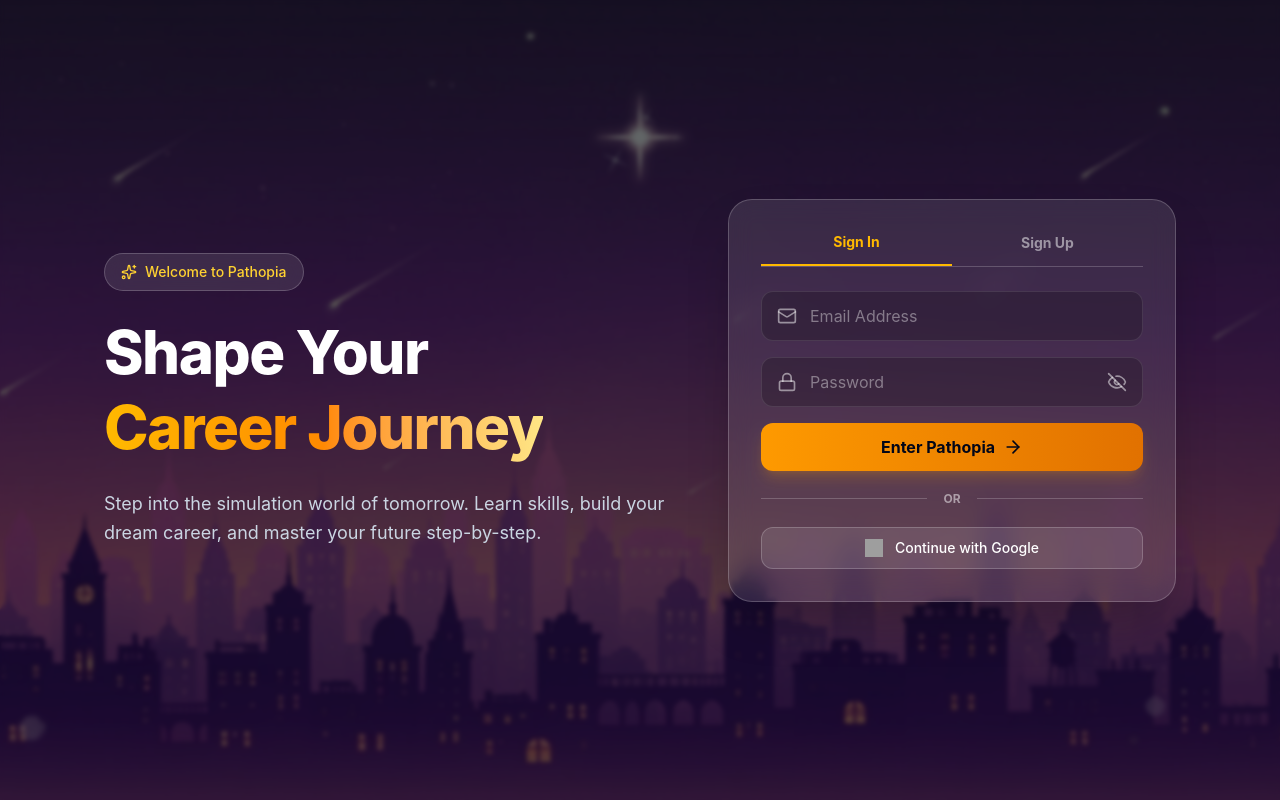
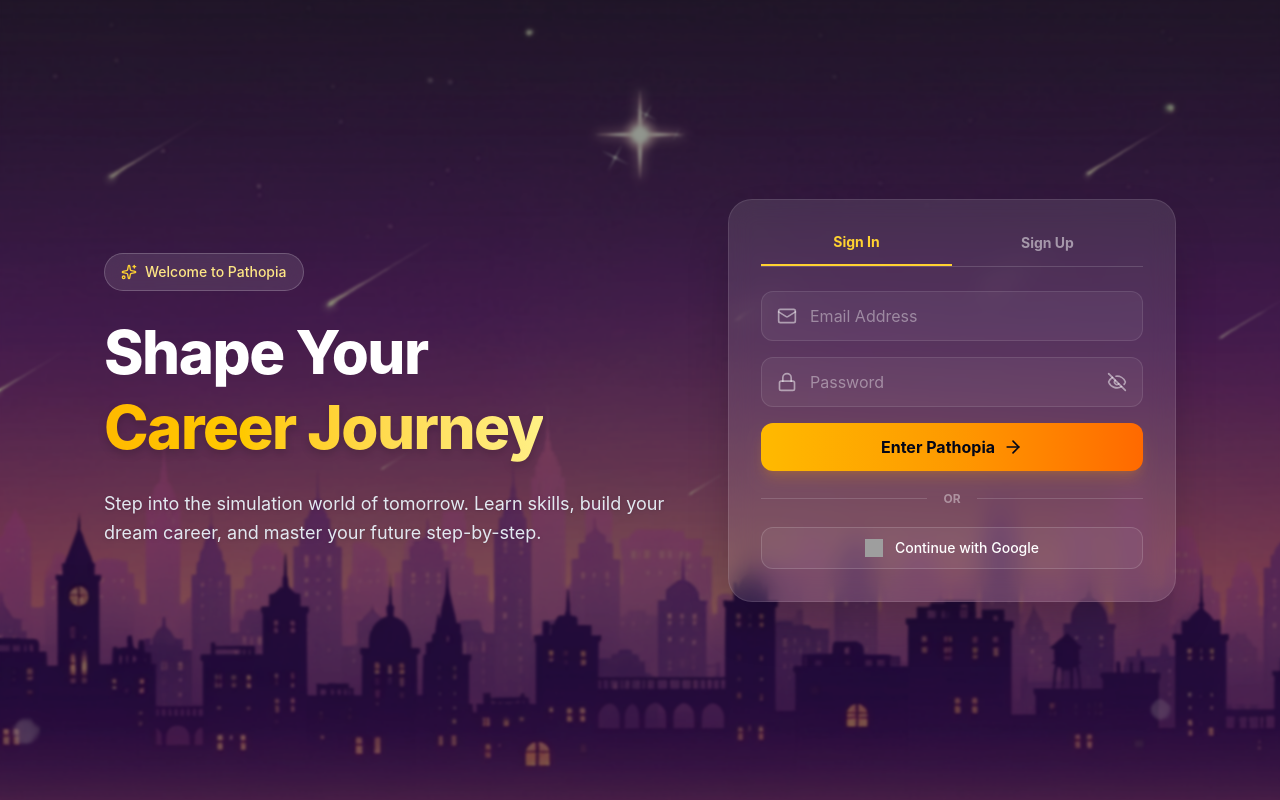
Before and after one commit to shwepoeeain2005/Pathopia, a React app in the folder frontend/: page /login in a window 1280 px wide. Built offline with nearby package versions, Linux system fonts and the light colour scheme; grey boxes are pictures that could not be loaded; the HTML template or start-up script is replaced by a standard one.

Commit message:
fix autofill, more transparency on auth card, adjust  text color

```diff
--- a/frontend/src/components/PathopiaLogin.jsx
+++ b/frontend/src/components/PathopiaLogin.jsx
@@ -10,16 +10,15 @@
     return (
         <div className="relative min-h-screen w-full flex items-center justify-center overflow-hidden bg-slate-950 font-sans">
 
-            {/* 1. Zoom In/Out Background Image Animation */}
+            {/* 1. Background Image Animation */}
             <div
                 className="absolute inset-0 z-0 bg-cover bg-center transition-all duration-1000"
                 style={{
                     backgroundImage: `url(${bgImage})`,
-                    animation: 'zoomInOut 10s infinite alternate ease-in-out'
+                    animation: 'zoomInOut 8s infinite alternate ease-in-out'
                 }}
             />
 
-            {/* Background Custom CSS Animation */}
             <style>{`
         @keyframes zoomInOut {
           0% { transform: scale(1); }
@@ -27,47 +26,47 @@
         }
       `}</style>
 
-            {/* Dark Overlay */}
-            <div className="absolute inset-0 bg-slate-950/60 backdrop-blur-[2px] z-0" />
+            {/* Dark Overlay for better contrast */}
+            <div className="absolute inset-0 bg-slate-950/40 backdrop-blur-[1px] z-0" />
 
             {/* Main Container */}
             <div className="relative z-10 w-full max-w-6xl mx-auto p-6 md:p-10 flex flex-col lg:flex-row items-center justify-between gap-12">
 
-                {/* 2. ဘယ်ဘက် - Pathopia Welcome Section */}
+                {/* ဘယ်ဘက် - Pathopia Welcome Section */}
                 <div className="flex-1 text-white space-y-6 text-center lg:text-left">
-                    <div className="inline-flex items-center gap-2 px-4 py-2 rounded-full bg-white/10 backdrop-blur-md border border-white/20 text-amber-300 text-sm font-medium">
-                        <Sparkles className="w-4 h-4" />
+                    <div className="inline-flex items-center gap-2 px-4 py-2 rounded-full bg-white/10 backdrop-blur-md border border-white/20 text-amber-200 text-sm font-medium">
+                        <Sparkles className="w-4 h-4 text-amber-300" />
                         <span>Welcome to Pathopia</span>
                     </div>
 
                     <h1 className="text-4xl md:text-6xl font-extrabold tracking-tight leading-tight">
                         Shape Your <br />
-                        <span className="bg-gradient-to-r from-amber-400 via-orange-400 to-amber-200 bg-clip-text text-transparent">
-              Career Journey
-            </span>
+                        <span className="bg-gradient-to-r from-amber-400 via-amber-300 to-yellow-200 bg-clip-text text-transparent drop-shadow-lg">
+                            Career Journey
+                        </span>
                     </h1>
 
-                    <p className="text-slate-300 text-base md:text-lg max-w-xl leading-relaxed">
+                    <p className="text-slate-200 text-base md:text-lg max-w-xl leading-relaxed drop-shadow">
                         Step into the simulation world of tomorrow. Learn skills, build your dream career, and master your future step-by-step.
                     </p>
                 </div>
 
-                {/* 3. ညာဘက် - Transparent Glassmorphism Auth Card */}
-                <div className="w-full max-w-md bg-white/10 backdrop-blur-md border border-white/20 rounded-3xl p-8 shadow-2xl text-white">
+                {/* ညာဘက် - Glassmorphism Auth Card */}
+                <div className="w-full max-w-md bg-white/10 backdrop-blur-md border border-white/10 rounded-3xl p-8 shadow-2xl text-white">
 
                     {/* Tab Switcher */}
-                    <div className="flex border-b border-white/20 mb-6 relative">
+                    <div className="flex border-b border-white/15 mb-6 relative">
                         <button
                             type="button"
                             onClick={() => setIsSignIn(true)}
-                            className={`flex-1 pb-3 text-sm font-bold transition-all ${isSignIn ? 'text-amber-400 border-b-2 border-amber-400' : 'text-white/50 hover:text-white'}`}
+                            className={`flex-1 pb-3 text-sm font-bold transition-all ${isSignIn ? 'text-amber-300 border-b-2 border-amber-300' : 'text-white/50 hover:text-white'}`}
                         >
                             Sign In
                         </button>
                         <button
                             type="button"
                             onClick={() => setIsSignIn(false)}
-                            className={`flex-1 pb-3 text-sm font-bold transition-all ${!isSignIn ? 'text-amber-400 border-b-2 border-amber-400' : 'text-white/50 hover:text-white'}`}
+                            className={`flex-1 pb-3 text-sm font-bold transition-all ${!isSignIn ? 'text-amber-300 border-b-2 border-amber-300' : 'text-white/50 hover:text-white'}`}
                         >
                             Sign Up
                         </button>
@@ -80,7 +79,7 @@
                                 <input
                                     type="text"
                                     placeholder="Full Name"
-                                    className="w-full bg-black/20 border border-white/10 rounded-xl py-3 pl-12 pr-4 text-white placeholder:text-white/40 focus:outline-none focus:border-amber-400 focus:bg-black/30 transition-all"
+                                    className="w-full bg-white/5 border border-white/10 rounded-xl py-3 pl-12 pr-4 text-white placeholder:text-white/40 focus:outline-none focus:border-amber-300 focus:bg-white/10 transition-all"
                                 />
                             </div>
                         )}
@@ -90,7 +89,8 @@
                             <input
                                 type="email"
                                 placeholder="Email Address"
-                                className="w-full bg-black/20 border border-white/10 rounded-xl py-3 pl-12 pr-4 text-white placeholder:text-white/40 focus:outline-none focus:border-amber-400 focus:bg-black/30 transition-all"
+                                autoComplete="email"
+                                className="w-full bg-white/5 border border-white/10 rounded-xl py-3 pl-12 pr-4 text-white placeholder:text-white/40 focus:outline-none focus:border-amber-300 focus:bg-white/10 transition-all"
                             />
                         </div>
 
@@ -99,7 +99,7 @@
                             <input
                                 type={showPassword ? "text" : "password"}
                                 placeholder="Password"
-                                className="w-full bg-black/20 border border-white/10 rounded-xl py-3 pl-12 pr-12 text-white placeholder:text-white/40 focus:outline-none focus:border-amber-400 focus:bg-black/30 transition-all"
+                                className="w-full bg-white/5 border border-white/10 rounded-xl py-3 pl-12 pr-12 text-white placeholder:text-white/40 focus:outline-none focus:border-amber-300 focus:bg-white/10 transition-all"
                             />
                             <button
                                 type="button"
@@ -110,14 +110,13 @@
                             </button>
                         </div>
 
-                        {/* 4. Sign Up တွင် Confirm Password ဖြည့်သွင်းခြင်း */}
                         {!isSignIn && (
                             <div className="relative">
                                 <Lock className="absolute left-4 top-1/2 -translate-y-1/2 w-5 h-5 text-white/50" />
                                 <input
                                     type={showConfirmPassword ? "text" : "password"}
                                     placeholder="Confirm Password"
-                                    className="w-full bg-black/20 border border-white/10 rounded-xl py-3 pl-12 pr-12 text-white placeholder:text-white/40 focus:outline-none focus:border-amber-400 focus:bg-black/30 transition-all"
+                                    className="w-full bg-white/5 border border-white/10 rounded-xl py-3 pl-12 pr-12 text-white placeholder:text-white/40 focus:outline-none focus:border-amber-300 focus:bg-white/10 transition-all"
                                 />
                                 <button
                                     type="button"
@@ -131,21 +130,21 @@
 
                         <button
                             type="submit"
-                            className="w-full bg-gradient-to-r from-amber-500 to-amber-600 hover:from-amber-400 hover:to-amber-500 text-slate-950 font-bold py-3 rounded-xl flex items-center justify-center gap-2 transition-all shadow-lg shadow-amber-500/20 active:scale-[0.98]"
+                            className="w-full bg-gradient-to-r from-amber-400 via-amber-500 to-orange-500 hover:from-amber-300 hover:to-orange-400 text-slate-950 font-bold py-3 rounded-xl flex items-center justify-center gap-2 transition-all shadow-lg shadow-amber-500/20 active:scale-[0.98]"
                         >
                             {isSignIn ? 'Enter Pathopia' : 'Create Account'}
                             <ArrowRight className="w-5 h-5" />
                         </button>
 
                         <div className="flex items-center gap-4 py-1">
-                            <div className="h-px flex-1 bg-white/20" />
-                            <span className="text-xs font-bold text-white/50 uppercase">or</span>
-                            <div className="h-px flex-1 bg-white/20" />
+                            <div className="h-px flex-1 bg-white/15" />
+                            <span className="text-xs font-bold text-white/40 uppercase">or</span>
+                            <div className="h-px flex-1 bg-white/15" />
                         </div>
 
                         <button
                             type="button"
-                            className="w-full bg-white/10 hover:bg-white/20 border border-white/20 text-white font-medium py-2.5 rounded-xl flex items-center justify-center gap-3 transition-all active:scale-[0.98]"
+                            className="w-full bg-white/5 hover:bg-white/10 border border-white/15 text-white font-medium py-2.5 rounded-xl flex items-center justify-center gap-3 transition-all active:scale-[0.98]"
                         >
                             <img
                                 src="https://www.gstatic.com/images/branding/product/1x/gsa_512dp.png"
--- a/frontend/src/index.css
+++ b/frontend/src/index.css
@@ -9,3 +9,13 @@
 .animate-slow-zoom {
     animation: slowZoom 20s infinite ease-in-out;
 }
+
+/* Browser Autofill Styling Override */
+input:-webkit-autofill,
+input:-webkit-autofill:hover,
+input:-webkit-autofill:focus,
+input:-webkit-autofill:active {
+    -webkit-text-fill-color: #ffffff !important;
+    -webkit-box-shadow: 0 0 0px 1000px rgba(0, 0, 0, 0.4) inset !important;
+    transition: background-color 5000s ease-in-out 0s;
+}
```
